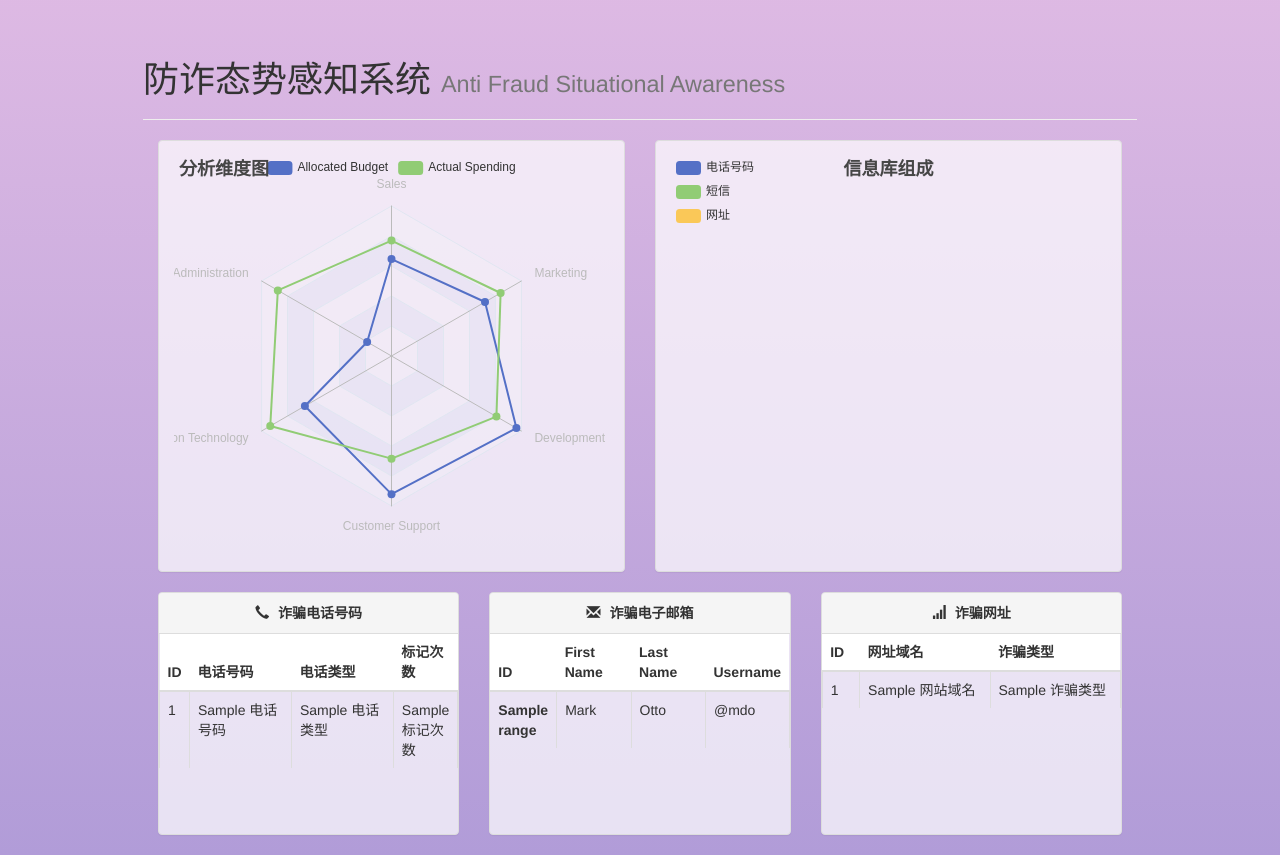
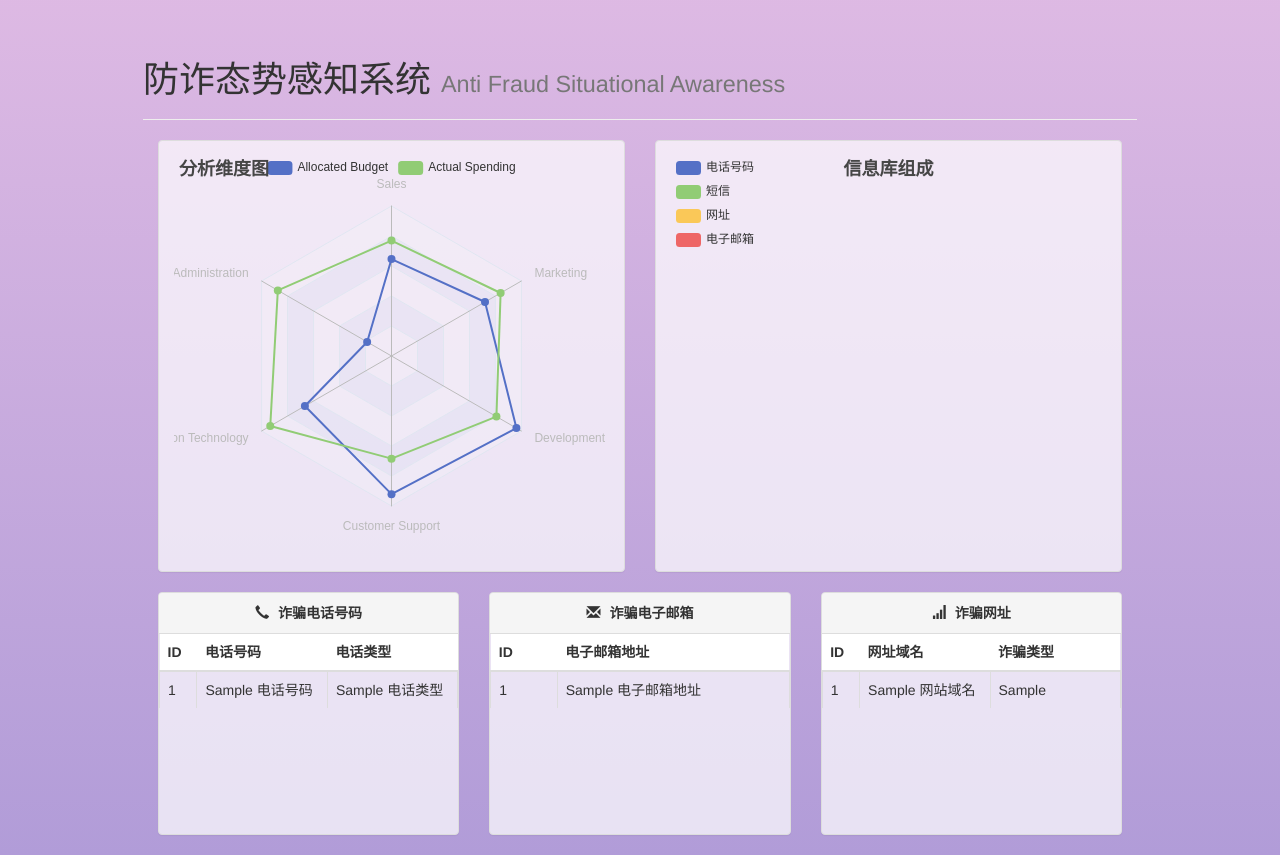
Before and after one commit to duuook/Anti-Fraud-Situational-Awareness, a Django app: template SE/templates/index.html in a window 1280 px wide. Shown: the part 50-905 px from the top of the page. Run offline with Django 4.2, Linux system fonts and the light colour scheme; the template is opened without the code that fills it: most values are stand-ins (such as "Sample title", 1, 10 or a date in 2020); some libraries are stand-ins or nearby versions.

Commit message:
新增邮箱的数据展示

```diff
--- a/SE/templates/index.html
+++ b/SE/templates/index.html
@@ -98,6 +98,7 @@
                                             {value: {{ chart_data.0 }}, name: '电话号码'},
                                             {value: {{ chart_data.1 }}, name: '短信'},
                                             {value: {{ chart_data.2 }}, name: '网址'},
+                                            {value: {{ chart_data.3 }}, name: '电子邮箱'},
                                         ],
                                         emphasis: {
                                             itemStyle: {
@@ -201,7 +202,6 @@
                                 <th>ID</th>
                                 <th>电话号码</th>
                                 <th>电话类型</th>
-                                <th>标记次数</th>
                             </tr>
                             </thead>
                             <tbody>
@@ -210,7 +210,6 @@
                                     <td>{{ i.id }}</td>
                                     <td>{{ i.电话号码 }}</td>
                                     <td>{{ i.电话类型 }}</td>
-                                    <td>{{ i.标记次数 }}</td>
                                 </tr>
                             {% endfor %}
                             </tbody>
@@ -232,18 +231,14 @@
                             <thead>
                             <tr>
                                 <th>ID</th>
-                                <th>First Name</th>
-                                <th>Last Name</th>
-                                <th>Username</th>
+                                <th>电子邮箱地址</th>
                             </tr>
                             </thead>
                             <tbody>
-                            {% for i in my_range %}
+                            {% for i in email_slim %}
                                 <tr>
-                                    <th scope="row">{{ i }}</th>
-                                    <td>Mark</td>
-                                    <td>Otto</td>
-                                    <td>@mdo</td>
+                                    <td>{{ i.id }}</td>
+                                    <td>{{ i.电子邮箱地址 }}</td>
                                 </tr>
                             {% endfor %}
                             </tbody>
@@ -274,7 +269,7 @@
                                 <tr>
                                     <td>{{ i.id }}</td>
                                     <td>{{ i.网站域名 }}</td>
-                                    <td>{{ i.诈骗类型 }}</td>
+                                    <td>{{ i.get_诈骗类型_display }}</td>
                                 </tr>
                             {% endfor %}
                             </tbody>
```
Also changed, not shown: SE/templates/fraud_email_list.html (+4 -8 lines), SE/views.py (+12 -5 lines).
